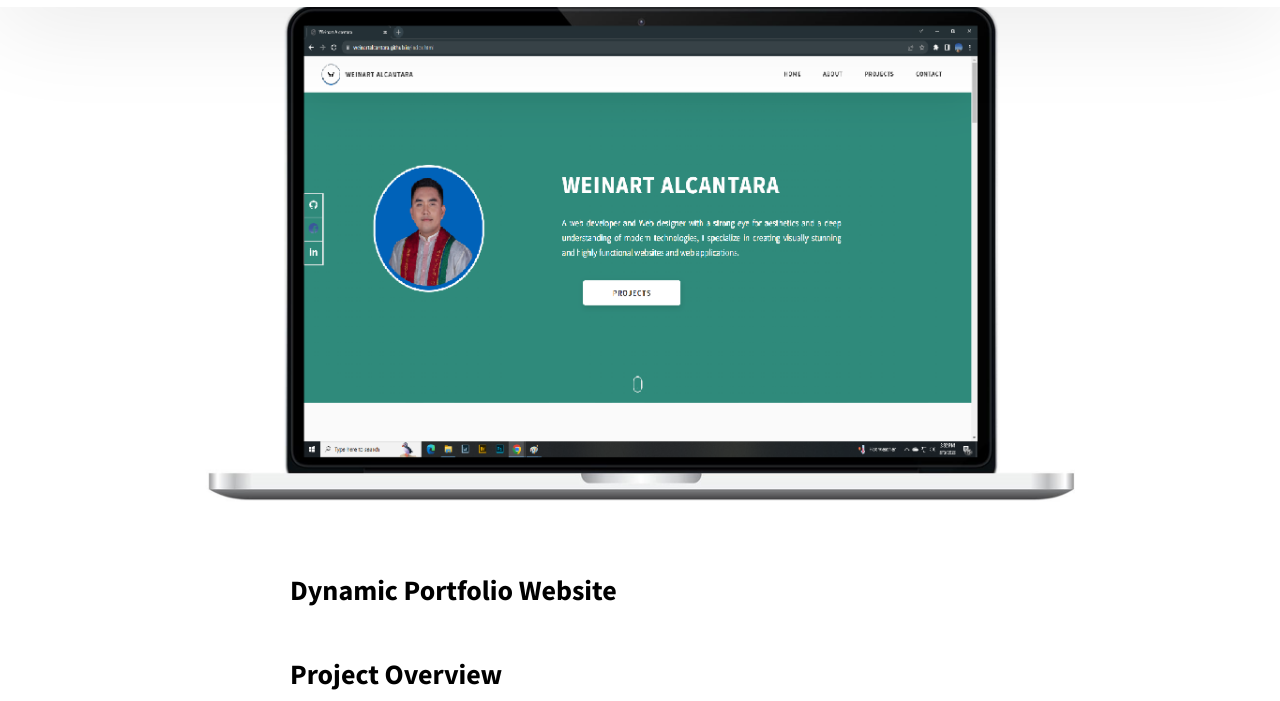
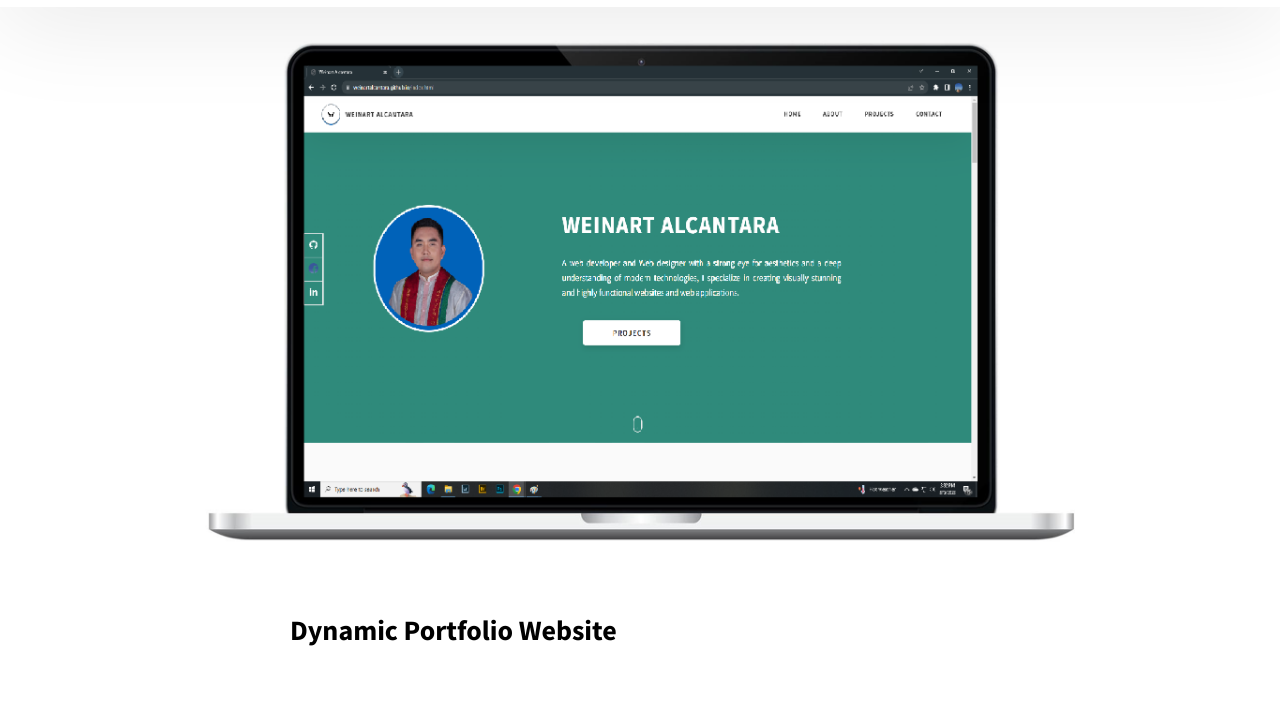
Before and after one commit to WeinartAlcantara/WeinartAlcantara.github.io, a website: page project-4.html in a window 1280 px wide. Shown: the part 81-782 px from the top of the page. Drawn offline with Linux system fonts and the light colour scheme.

Commit message:
Update project-4.html

```diff
--- a/project-4.html
+++ b/project-4.html
@@ -63,7 +63,7 @@
       <div class="main-container">
         <div class="project-details__content">
           <div class="project-details__showcase-img-cont">
-            <img
+            <img style="margin-top: 40px;"
               src="./assets/jpeg/project4.png"
               alt="Project Image"
               class="project-details__showcase-img"
```
